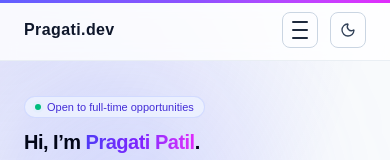
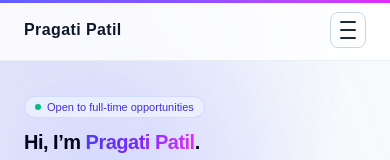
Before and after one commit to pragatipatil1428/pragatiportfolio, a Next.js app: page / in a window 390 px wide. Shown: the top 160 px of the page. Built offline with nearby package versions, Linux system fonts and the light colour scheme.

Commit message:
in mobile view there is theme button showing at heading issue fix

```diff
--- a/src/components/Navbar.tsx
+++ b/src/components/Navbar.tsx
@@ -2,13 +2,10 @@
 
 import { useState } from "react";
 import { motion, AnimatePresence } from "framer-motion";
-import { Moon, Sun } from "lucide-react";
 import { navLinks } from "@/src/utils";
-import { useTheme } from "@/src/hooks/useTheme";
 import { useActiveSection } from "@/src/hooks/useActiveSection";
 
 export default function Navbar() {
-  const { darkMode, toggleDarkMode } = useTheme();
   const activeSection = useActiveSection();
   const [menuOpen, setMenuOpen] = useState(false);
 
@@ -16,7 +13,7 @@ export default function Navbar() {
     <header className="sticky top-0 z-50 border-b border-slate-200/70 bg-white/80 backdrop-blur dark:border-slate-800 dark:bg-slate-950/80 md:hidden">
       <nav className="mx-auto flex max-w-7xl items-center justify-between px-6 py-3">
         <a href="#home" className="text-base font-semibold tracking-wide text-slate-900 dark:text-slate-100">
-          Pragati.dev
+          Pragati Patil
         </a>
         <div className="flex items-center gap-3">
           {/* Mobile menu toggle */}
@@ -40,6 +37,7 @@ export default function Navbar() {
               className="h-0.5 w-4 rounded-full bg-slate-800 dark:bg-slate-100"
             />
           </button>
+          {/* Theme Toggle
           <button
             type="button"
             onClick={toggleDarkMode}
@@ -61,6 +59,7 @@ export default function Navbar() {
               </motion.span>
             </AnimatePresence>
           </button>
+          */}
         </div>
       </nav>
       <AnimatePresence>
```
